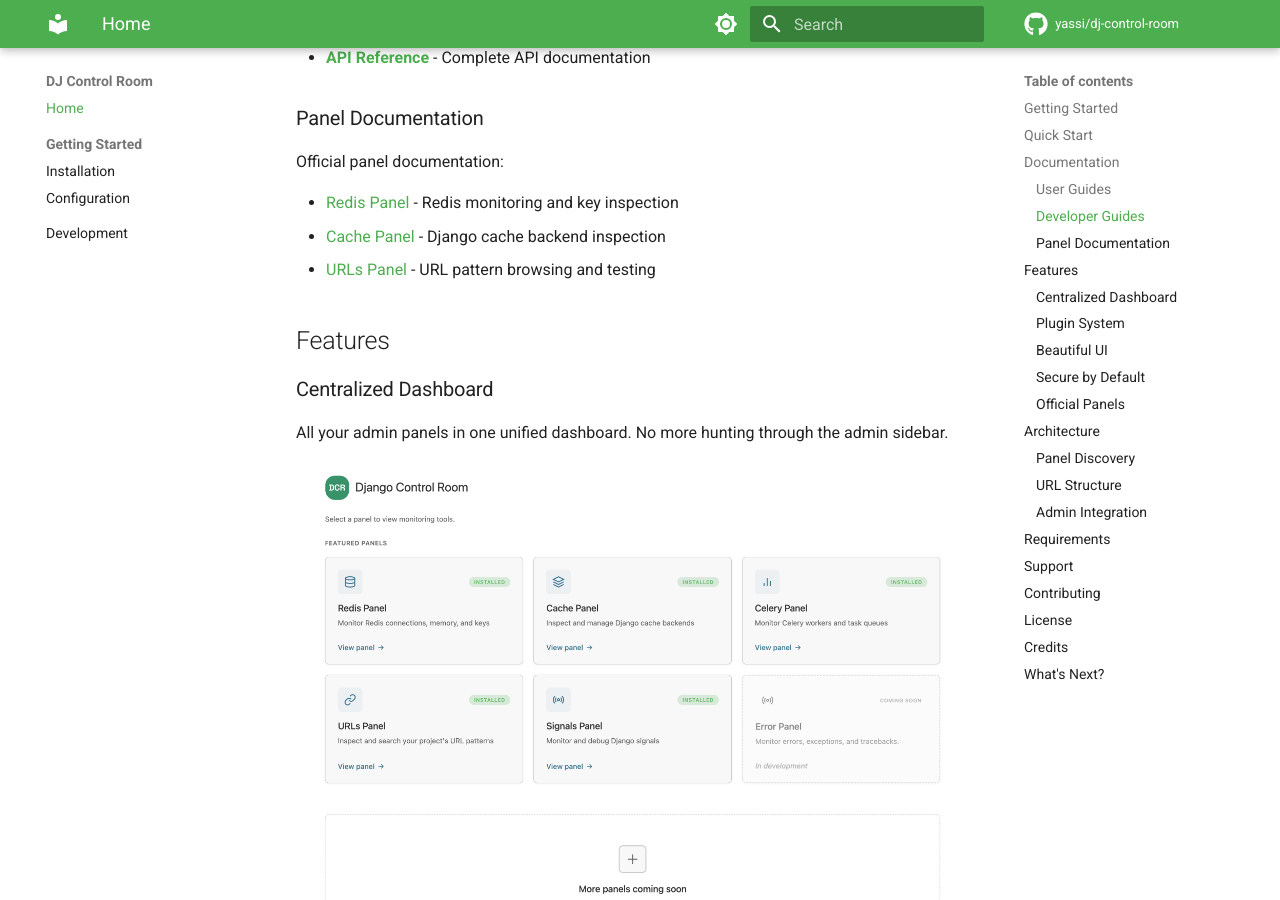
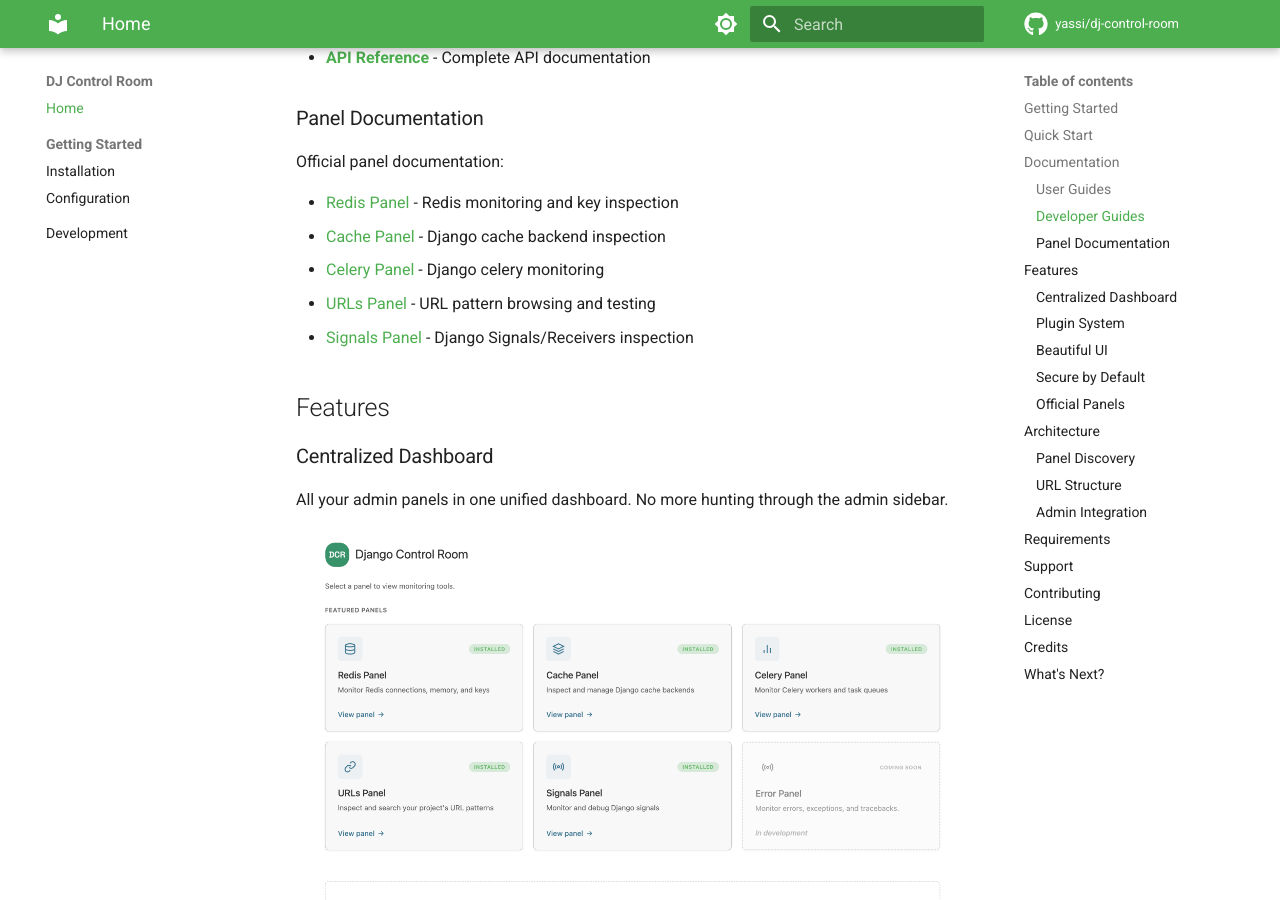
Before and after one commit to yassi/dj-control-room, an MkDocs documentation site: the page built from docs/index.md, in a window 1280 px wide and 900 px high, scrolled down 2335 px. Built offline with MkDocs 1.6.1 and Material for MkDocs 9.7.7, drawn with Linux system fonts in a browser that asks for light colours; comment, search, counter and statistics services are not loaded.

Commit message:
update documentation to include links for Celery and Signals panels

```diff
--- a/docs/index.md
+++ b/docs/index.md
@@ -72,7 +72,9 @@
 
 - [Redis Panel](https://github.com/yassi/dj-redis-panel) - Redis monitoring and key inspection
 - [Cache Panel](https://github.com/yassi/dj-cache-panel) - Django cache backend inspection
+- [Celery Panel](https://github.com/yassi/dj-celery-panel) - Django celery monitoring
 - [URLs Panel](https://github.com/yassi/dj-urls-panel) - URL pattern browsing and testing
+- [Signals Panel](https://github.com/yassi/dj-signals-panel) - Django Signals/Receivers inspection
 
 ## Features
 
```
